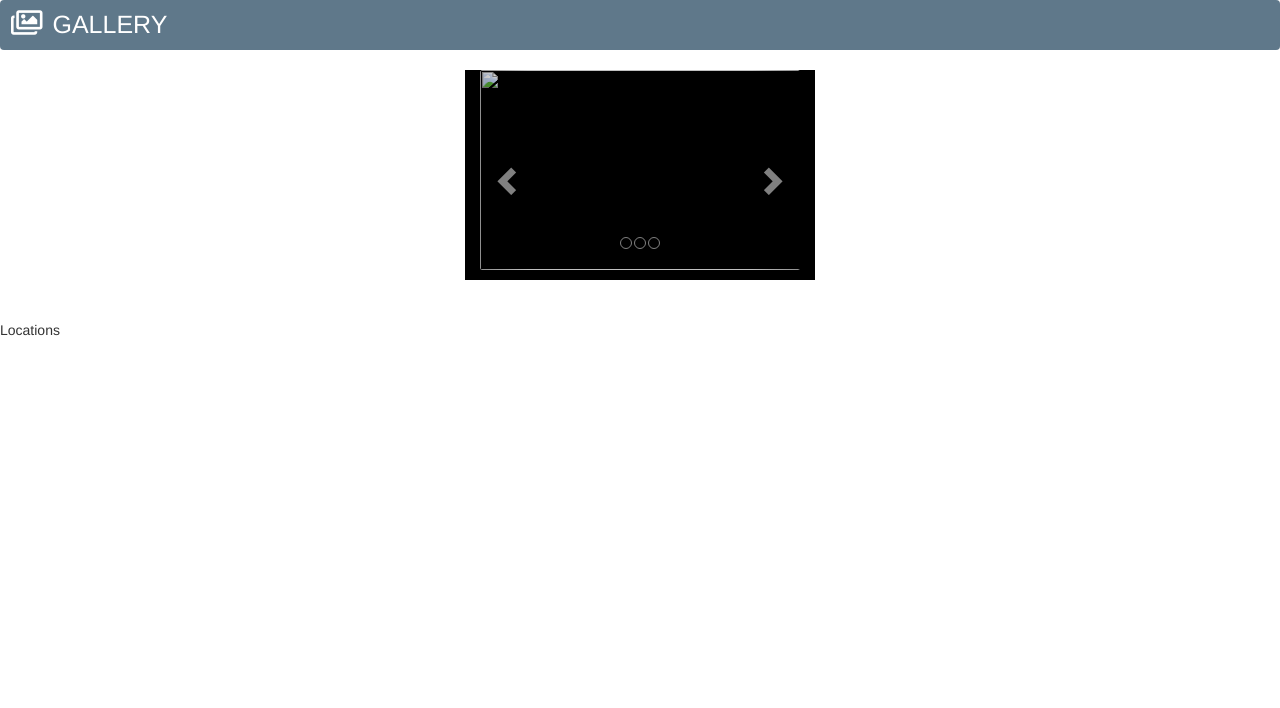
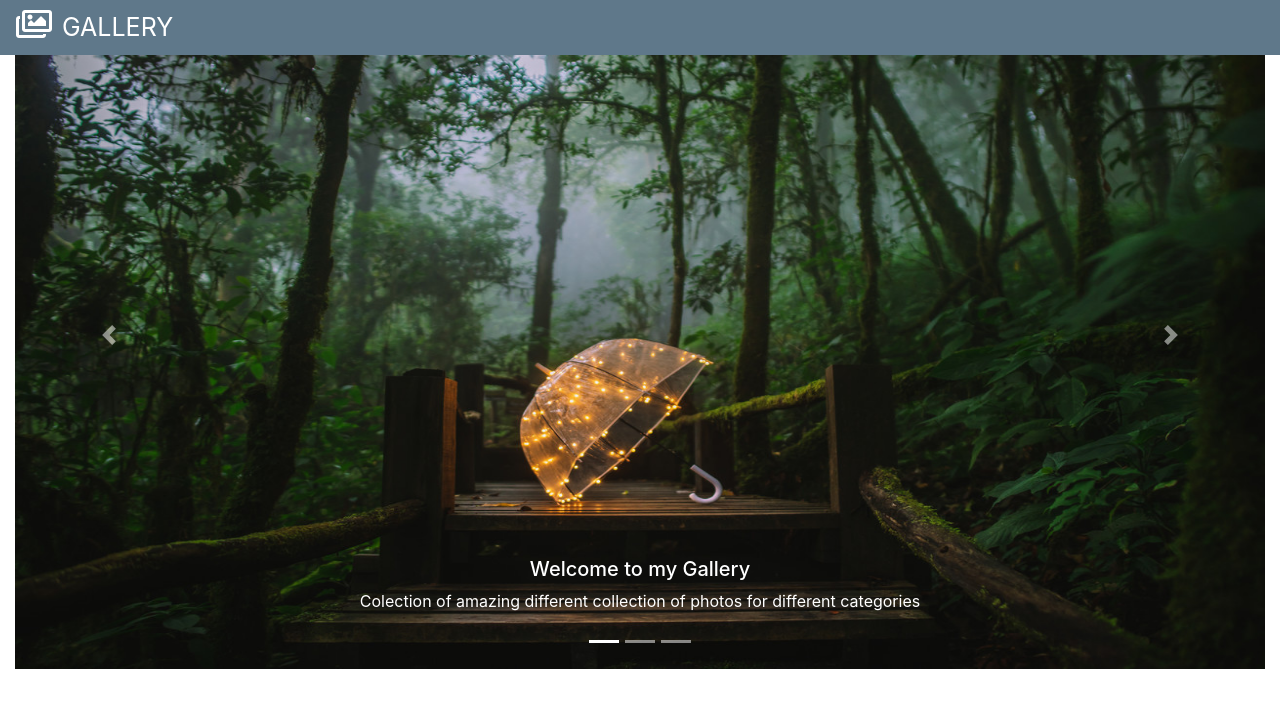
Before and after one commit to habibahassan/Gallery, a Django app: page /home.html in a window 1280 px wide. Shown: the top 708 px of the page. Run offline with Django 3.2, Linux system fonts and the light colour scheme; data that the repository does not hold is empty; some libraries are stand-ins or nearby versions.

Commit message:
added images to home.html

```diff
--- a/photos/templates/home.html
+++ b/photos/templates/home.html
@@ -2,103 +2,53 @@
 <!--Extended base html file-->
 
 {% block content %}
-</div>
-<div class="menus" id="menus"></div>
-
-<div class="container" id="varieties" style="background-color:black; width:35rem;">
-    <div class="hed">
-    </div>
-    <div id="myCarousel" class="carousel slide" data-ride="carousel">
-        <ol class="carousel-indicators">
-            <li data-target="#myCarousel" data-slide-to="0"></li>
-            <li data-target="#myCarousel" data-slide-to="1"></li>
-            <li data-target="#myCarousel" data-slide-to="2"></li>
-        </ol>
-        <div class="carousel-inner" style="color: white; text-align: center;">
-            <div class="item active">
-                <img src="" class="rounded" alt=""
-                    style="width:80rem;height: 20rem;">
-                <p><b></b></p>
-            </div>
-            <div class="item">
-                <img src="" class="rounded" alt="" style="width:80rem;height: 20rem;">
-                <p><b></b></p>
-            </div>
-            <div class="item">
-                <img src="" class="rounded" alt="" style="width:80rem;height: 20rem;">
-                <p><b></b></p>
-            </div>
-                    </div>
-        <a class="left carousel-control" href="#myCarousel" data-slide="prev">
-            <span class="glyphicon glyphicon-chevron-left"></span>
-            <span class="sr-only">Previous</span>
-        </a>
-        <a class="right carousel-control" href="#myCarousel" data-slide="next">
-            <span class="glyphicon glyphicon-chevron-right"></span>
-            <span class="sr-only">Next</span>
-        </a>
-    </div>
-</div><br><br>
 
 <div class="container-fluid">
-    <!--  -->
-    <div class="row">
-        <ul class="list-inline">
-            <li class="list-inline-item">Locations</li>
-            {% for location in location %}
-            <li class="list-inline-item"><a href="/location/{{location.id}}">{{location.location}}</a></li>
-            {% endfor %}
-        </ul>
-        {% for image in images %}
-        {% if image.id <= 6 %}
-        <div class="col-lg-4 col-lg-4 col-lg-4 padding-0 hover ">
-            <img src="{{image.image.url}}" class=" img img-responsive img-thumbnail" style="height: 350px; width:450px; margin-bottom: 10px; padding: 10px;box-shadow: 5px 10px #888888;" data-toggle="modal" data-target="#{{image.id}}">
-        </div>
-        <div class="modal fade" id="{{image.id}}" tabindex="-1" role="dialog" aria-labelledby="exampleModalCenterTitle" aria-hidden="true">
-            <div class="modal-dialog modal-dialog-centered" role="document">
-                <div class="modal-content">
-                    <div class="modal-header text-center">
-                    <h3 class="modal-title" id="exampleModalLongTitle">{{image.image_name}}</h3>
-                    <button type="button" class="close" data-dismiss="modal" aria-label="Close"></button>
+
+    <div class="bd-example">
+            <div id="carouselExampleCaptions" class="carousel slide" data-ride="carousel">
+              <ol class="carousel-indicators">
+                <li data-target="#carouselExampleCaptions" data-slide-to="0" class="active"></li>
+                <li data-target="#carouselExampleCaptions" data-slide-to="1"></li>
+                <li data-target="#carouselExampleCaptions" data-slide-to="2"></li>
+              </ol>
+              <div class="carousel-inner">
+                <div class="carousel-item active">
+                  <img style='height:669px; width: 1300px' src="{{MEDIA_URL}}nature.jpg" class="d-block w-100" alt="...">
+                  <div class="carousel-caption d-none d-md-block">
+                    <h5 class='bigr'>Welcome to my Gallery</h5>
+                    <p class='big'>Colection of amazing different collection of photos for different categories</p>
+                  </div>
                 </div>
-                <div class="modal-body">
-                    <div class="text-center">
-                        <img src='{{image.image.url}}' class="img-responsive" width=100% height=100% alt="Image">
-                    </div>
-                    <div class="text-center">
-                        <blockquote class="blockquote text-center">
-                            <p class="mb-0">{{image.image_description}}</p>
-                            <footer class="blockquote-footer">Location:{{image.location}} <cite title="Source Title">Posted On: {{image.pub_date}}</cite></footer>
-                        </blockquote>
-                    </div>
+                <div class="carousel-item">
+                  <img style='height:669px; width: 1300px' src="{{MEDIA_URL}}beauty.jpeg" class="d-block w-100" alt="...">
+                  <div id = 'blackie'class="carousel-caption d-none d-md-block">
+                    <h5 class='bigr'>EXPLORE</h5>
+                    <p class='big'>This amazing collection of Photography</p>
+                  </div>
                 </div>
-                <div class="modal-footer">
-                    <div class="form-group row">
-                        <div class="col-xs-10 col-sm-10 col-md-10 col-lg-10 padding-1">
-                            <input id="{{image.id}}-url"  class="form-control input-md responsive" type="text" value="{{image.image.url}}">
-                        </div>
-                        <div class="col-xs-2 col-sm-2 col-md-2 col-lg-2 padding-2">
-                            <button class="btn btn-secondary" onclick="copyToClipboard('#{{image.id}}-url')">Copy</button>
-                        </div>
-                    </div>
-                    <div class="text-center">
-                        <button type="button" class="btn btn-secondary" data-dismiss="modal">Close</button>
-                    </div>
+                <div class="carousel-item">
+                  <img style='height:669px; width: 1300px' src="{{MEDIA_URL}}sunset.jpg" class="d-block w-100" alt="...">
+                  <div class="carousel-caption d-none d-md-block">
+                    <h5 class='bigr'>Relieve</h5>
+                    <p class='big'>Get there details and Locations</p>
+                  </div>
                 </div>
+              </div>
+              <a class="carousel-control-prev" href="#carouselExampleCaptions" role="button" data-slide="prev">
+                <span class="carousel-control-prev-icon" aria-hidden="true"></span>
+                <span class="sr-only">Previous</span>
+              </a>
+              <a class="carousel-control-next" href="#carouselExampleCaptions" role="button" data-slide="next">
+                <span class="carousel-control-next-icon" aria-hidden="true"></span>
+                <span class="sr-only">Next</span>
+              </a>
             </div>
-        </div>
-    </div>
-    {% endif %}
-    {% endfor %}
-</div>
-
-<link rel="stylesheet"
-                            href="https://maxcdn.bootstrapcdn.com/bootstrap/3.4.1/css/bootstrap.min.css">
-                        <script src="https://ajax.googleapis.com/ajax/libs/jquery/3.4.1/jquery.min.js"></script>
-                        <script src="https://maxcdn.bootstrapcdn.com/bootstrap/3.4.1/js/bootstrap.min.js"></script>
+          </div>
 
 
-
-
+<script src="https://code.jquery.com/jquery-3.3.1.slim.min.js" integrity="sha384-q8i/X+965DzO0rT7abK41JStQIAqVgRVzpbzo5smXKp4YfRvH+8abtTE1Pi6jizo" crossorigin="anonymous"></script>
+<script src="https://cdnjs.cloudflare.com/ajax/libs/popper.js/1.14.7/umd/popper.min.js" integrity="sha384-UO2eT0CpHqdSJQ6hJty5KVphtPhzWj9WO1clHTMGa3JDZwrnQq4sF86dIHNDz0W1" crossorigin="anonymous"></script>
+<script src="https://stackpath.bootstrapcdn.com/bootstrap/4.3.1/js/bootstrap.min.js" integrity="sha384-JjSmVgyd0p3pXB1rRibZUAYoIIy6OrQ6VrjIEaFf/nJGzIxFDsf4x0xIM+B07jRM" crossorigin="anonymous"></script>
 
     {% endblock %}
--- a/photos/urls.py
+++ b/photos/urls.py
@@ -8,6 +8,8 @@ from django.conf.urls.static import static
 urlpatterns = [
 path('', homePageView, name='home'),
 path('home.html',homePageView,name = 'home'),
+path('images.html',homePageView,name = 'image'),
+
 ]
 
 if settings.DEBUG:
--- a/photos/views.py
+++ b/photos/views.py
@@ -5,7 +5,10 @@ from .models import Image,Location
 
 
 def homePageView(request):
+
+    return render(request,'home.html')
+
+def images(request):
     location = Location.objects.all()
     images=Image.objects.all()
-
-    return render(request,'home.html',{"images":images, "location": location})
+    return render(request,'images.html',{"images":images, "location": location})
```
Also changed, not shown: photos/templates/images.html (added, +53 -0 lines), media/beauty.jpeg (added), media/image1.jpeg (added), media/image3.jpeg (added), media/images/image1.jpeg (added), media/nature.jpg (added), media/static2.jpeg (added), media/sunset.jpg (added).
